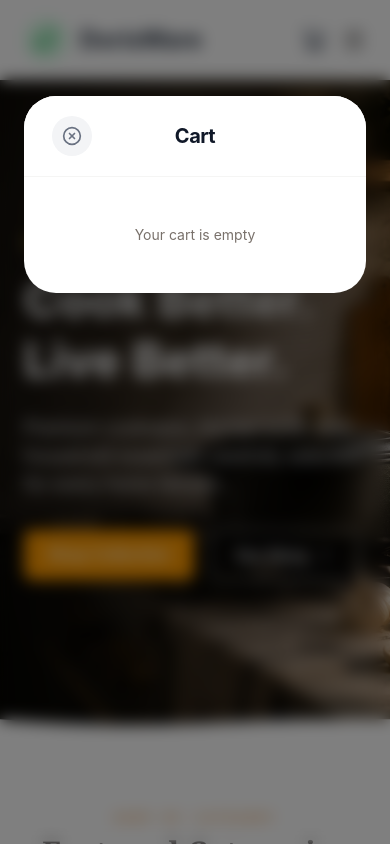
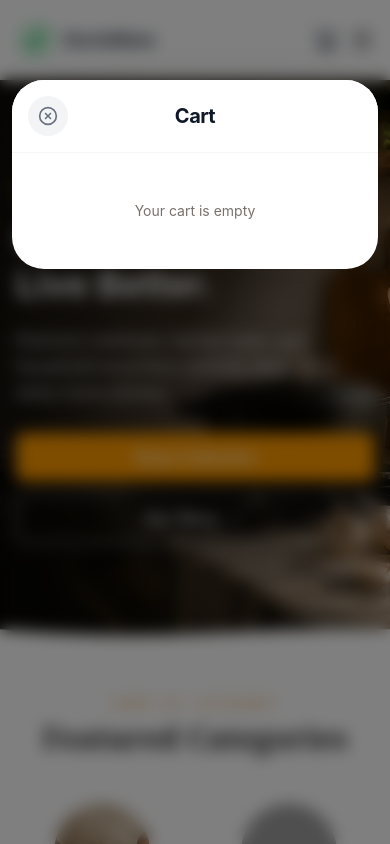
Before and after one commit to PennywsieTheCoder/DorisWare, a React (Vite) app: page /DorisWare/shop in a window 390 px wide. Both pictures are taken after a click on the button 314 px from the left and 40 px from the top of the page. Shown: the top 844 px of the page. Built offline with nearby package versions, Linux system fonts and the light colour scheme; grey boxes are pictures that could not be loaded.

Commit message:
fixed text alignment on mobile devices

```diff
--- a/src/components/Filters.jsx
+++ b/src/components/Filters.jsx
@@ -35,7 +35,7 @@ export default function Filters({
       </button>
 
       {isOpen && (
-        <div className="absolute right-0 top-14 z-20 w-80 rounded-2xl border border-stone-200 bg-white p-5 shadow-xl dark:border-stone-700 dark:bg-stone-900">
+        <div className="absolute right-0 top-14 z-20 w-[min(20rem,calc(100vw-2rem))] rounded-2xl border border-stone-200 bg-white p-4 shadow-xl dark:border-stone-700 dark:bg-stone-900 sm:p-5">
           <div className="mb-5 flex items-center justify-between">
             <h3 className="font-semibold text-stone-900 dark:text-stone-100">Filter products</h3>
             <button
--- a/src/components/Header.jsx
+++ b/src/components/Header.jsx
@@ -25,12 +25,12 @@ export default function Header({ storeName }) {
   return (
     <>
       <header className="sticky top-0 z-50 bg-white/90 dark:bg-stone-900/90 shadow-sm backdrop-blur">
-        <div className="flex h-20 w-full items-center justify-between px-6">
-          <Link to="/" className="flex items-center gap-3">
-            <div className="flex h-11 w-11 items-center justify-center rounded-full bg-green-100 dark:bg-green-900">
+        <div className="flex h-20 w-full items-center justify-between gap-3 px-4 sm:px-6">
+          <Link to="/" className="flex min-w-0 flex-1 items-center gap-2 sm:gap-3">
+            <div className="flex h-10 w-10 shrink-0 items-center justify-center rounded-full bg-green-100 dark:bg-green-900 sm:h-11 sm:w-11">
               <Leaf className="h-6 w-6 text-green-600 dark:text-green-400" />
             </div>
-            <span className="text-2xl font-bold text-gray-800 dark:text-stone-100">{storeName}</span>
+            <span className="truncate text-lg font-bold text-gray-800 dark:text-stone-100 sm:text-2xl">{storeName}</span>
           </Link>
 
           <nav className="hidden items-center gap-8 text-sm font-medium lg:flex">
@@ -72,7 +72,7 @@ export default function Header({ storeName }) {
             <button type="button" aria-label="User account"><User className="text-gray-700 dark:text-stone-300" /></button>
           </div>
 
-          <div className="flex items-center gap-4 lg:hidden">
+          <div className="flex shrink-0 items-center gap-3 lg:hidden">
             {!isProductPage && (
               <button type="button" onClick={openCart} className="relative" aria-label="View cart">
                 <ShoppingCart className="text-gray-700 dark:text-stone-300" />
@@ -109,7 +109,7 @@ export default function Header({ storeName }) {
       </header>
 
       {isCartOpen && (
-        <div className="fixed inset-0 z-50 flex items-start justify-end bg-black/50 backdrop-blur-sm px-6 pt-24 pb-6">
+        <div className="fixed inset-0 z-50 flex items-start justify-end bg-black/50 px-3 pt-20 pb-3 backdrop-blur-sm sm:px-6 sm:pt-24 sm:pb-6">
           <button
             type="button"
             className="absolute inset-0"
@@ -120,7 +120,7 @@ export default function Header({ storeName }) {
             className="relative w-full max-w-md overflow-hidden rounded-[32px] bg-white dark:bg-stone-900 shadow-[0_25px_70px_rgba(0,0,0,0.18)] flex flex-col max-h-[calc(100vh-8rem)] animate-[slideIn_.25s_ease-out]"
             onClick={(event) => event.stopPropagation()}
           >
-            <div className="flex items-center justify-between border-b border-stone-100 dark:border-stone-800 bg-white dark:bg-stone-900 px-7 py-5">
+            <div className="flex items-center justify-between border-b border-stone-100 bg-white px-4 py-4 dark:border-stone-800 dark:bg-stone-900 sm:px-7 sm:py-5">
               <button
                 type="button"
                 onClick={closeCart}
@@ -184,9 +184,9 @@ export default function Header({ storeName }) {
                 <div className="px-4 py-4 border-t border-stone-200 dark:border-stone-800 space-y-4">
                   <div className="space-y-3">
                     {items.map((item) => (
-                      <div key={item.id} className="flex items-center justify-between">
-                        <span className="text-sm text-stone-600 dark:text-stone-300">{item.name}</span>
-                        <div className="flex items-center gap-3">
+                      <div key={item.id} className="flex items-center justify-between gap-2">
+                        <span className="min-w-0 flex-1 truncate text-sm text-stone-600 dark:text-stone-300">{item.name}</span>
+                        <div className="flex shrink-0 items-center gap-1.5 sm:gap-3">
                           <button
                             type="button"
                             onClick={() => updateQuantity(item.id, item.quantity - 1)}
--- a/src/components/Hero.jsx
+++ b/src/components/Hero.jsx
@@ -5,7 +5,7 @@ import { ChevronRight } from "lucide-react";
 
 export default function Hero() {
   return (
-    <section className="relative h-[650px] overflow-hidden">
+    <section className="relative h-[560px] overflow-hidden sm:h-[650px]">
 
       {/* Background Image */}
       <img
@@ -19,33 +19,33 @@ export default function Hero() {
 
 
       {/* Content */}
-      <div className="relative z-1 mx-auto flex h-full max-w-6xl items-center px-6">
+      <div className="relative z-1 mx-auto flex h-full max-w-6xl items-center px-4 sm:px-6">
         <div className="max-w-2xl text-white">
 
-          <span className="text-sm font-medium uppercase tracking-[4px] text-amber-300">
+          <span className="text-xs font-medium uppercase tracking-[3px] text-amber-300 sm:text-sm sm:tracking-[4px]">
             DorisWare Collection
           </span>
 
 
-          <h1 className="mt-4 text-5xl font-bold leading-tight md:text-7xl">
+          <h1 className="mt-4 text-4xl font-bold leading-tight sm:text-5xl md:text-7xl">
             Cook Better.
             <br />
             Live Better.
           </h1>
 
 
-          <p className="mt-6 text-lg text-gray-200 md:text-xl">
+          <p className="mt-5 max-w-xl text-base leading-relaxed text-gray-200 sm:mt-6 sm:text-lg md:text-xl">
             Premium cookware, kitchen tools, and household essentials
             carefully selected for every home kitchen.
           </p>
 
 
-          <div className="mt-8 flex flex-wrap gap-4">
+          <div className="mt-7 flex flex-col gap-3 sm:mt-8 sm:flex-row sm:flex-wrap sm:gap-4">
 
             {/* Shop Page Button */}
             <Link
               to="/shop"
-              className="rounded-lg bg-amber-500 px-6 py-3 font-semibold text-white transition-colors hover:bg-amber-600"
+              className="w-full rounded-lg bg-amber-500 px-6 py-3 text-center font-semibold text-white transition-colors hover:bg-amber-600 sm:w-auto"
             >
               Shop Collection
             </Link>
@@ -54,7 +54,7 @@ export default function Hero() {
             {/* About Section Button */}
             <Link
               to="/#about"
-              className="flex items-center gap-2 rounded-lg border border-white px-6 py-3 font-semibold text-white transition-colors hover:bg-white hover:text-stone-900"
+              className="flex w-full items-center justify-center gap-2 rounded-lg border border-white px-6 py-3 font-semibold text-white transition-colors hover:bg-white hover:text-stone-900 sm:w-auto"
             >
               Our Story
               <ChevronRight size={18} />
--- a/src/components/Promobanner.jsx
+++ b/src/components/Promobanner.jsx
@@ -5,8 +5,8 @@ import { Link } from "react-router-dom";
 
 export default function PromoBanner() {
   return (
-    <section className="mx-auto max-w-6xl px-6 py-16">
-      <div className="relative overflow-hidden rounded-3xl bg-gradient-to-r from-amber-100 via-amber-50 to-stone-100 px-8 py-14 md:px-16 md:py-20 dark:from-amber-950 dark:via-stone-900 dark:to-stone-800">
+    <section className="mx-auto max-w-6xl px-4 py-12 sm:px-6 sm:py-16">
+      <div className="relative overflow-hidden rounded-3xl bg-gradient-to-r from-amber-100 via-amber-50 to-stone-100 px-6 py-10 sm:px-8 sm:py-14 md:px-16 md:py-20 dark:from-amber-950 dark:via-stone-900 dark:to-stone-800">
 
         {/* Decorative circles */}
         <div className="pointer-events-none absolute -right-16 -top-16 h-56 w-56 rounded-full bg-amber-200/50 blur-2xl" />
@@ -21,7 +21,7 @@ export default function PromoBanner() {
           </p>
 
 
-          <h2 className="mt-3 font-serif text-4xl font-bold leading-tight text-stone-800 dark:text-stone-100 md:text-5xl">
+          <h2 className="mt-3 font-serif text-3xl font-bold leading-tight text-stone-800 dark:text-stone-100 sm:text-4xl md:text-5xl">
             Summer Sale
             <span className="block text-amber-600">
               Up to 30% Off
--- a/src/components/Signup.jsx
+++ b/src/components/Signup.jsx
@@ -35,18 +35,18 @@ export default function NewsletterSignup() {
             Thanks — you're on the list.
           </p>
         ) : (
-          <form onSubmit={handleSubmit} className="flex gap-2 max-w-sm">
+          <form onSubmit={handleSubmit} className="flex max-w-sm flex-col gap-2 sm:flex-row">
             <input
               type="email"
               required
               placeholder="you@example.com"
               value={email}
               onChange={(e) => setEmail(e.target.value)}
-              className="border border-stone-300 bg-white text-stone-900 placeholder:text-stone-400 rounded px-3 py-2 text-sm flex-1 dark:border-stone-700 dark:bg-stone-900 dark:text-stone-100 dark:placeholder:text-stone-500"
+              className="w-full flex-1 rounded border border-stone-300 bg-white px-3 py-2 text-sm text-stone-900 placeholder:text-stone-400 dark:border-stone-700 dark:bg-stone-900 dark:text-stone-100 dark:placeholder:text-stone-500"
             />
             <button
               type="submit"
-              className="bg-stone-800 text-white text-sm font-semibold px-4 py-2 rounded hover:bg-amber-800 transition-colors dark:bg-amber-500 dark:text-stone-950 dark:hover:bg-amber-400"
+              className="w-full rounded bg-stone-800 px-4 py-2 text-sm font-semibold text-white transition-colors hover:bg-amber-800 dark:bg-amber-500 dark:text-stone-950 dark:hover:bg-amber-400 sm:w-auto"
             >
               Sign up
             </button>
--- a/src/pages/Shoppage.jsx
+++ b/src/pages/Shoppage.jsx
@@ -77,8 +77,8 @@ export default function ShopPage() {
         id="shop"
         className="max-w-6xl mx-auto px-6 py-16"
       >
-        <div className="mb-8 flex items-center justify-between gap-4">
-          <h2 className="font-serif text-3xl font-semibold text-stone-800 dark:text-stone-100">
+        <div className="mb-8 flex flex-col items-start gap-4 sm:flex-row sm:items-center sm:justify-between">
+          <h2 className="font-serif text-2xl font-semibold text-stone-800 dark:text-stone-100 sm:text-3xl">
             Shop All Products
           </h2>
           <Filters
```
Also changed, not shown: src/components/Categories.jsx (+4 -4 lines), src/components/Productcard.jsx (+9 -9 lines), src/pages/Productpage.jsx (+9 -9 lines).
